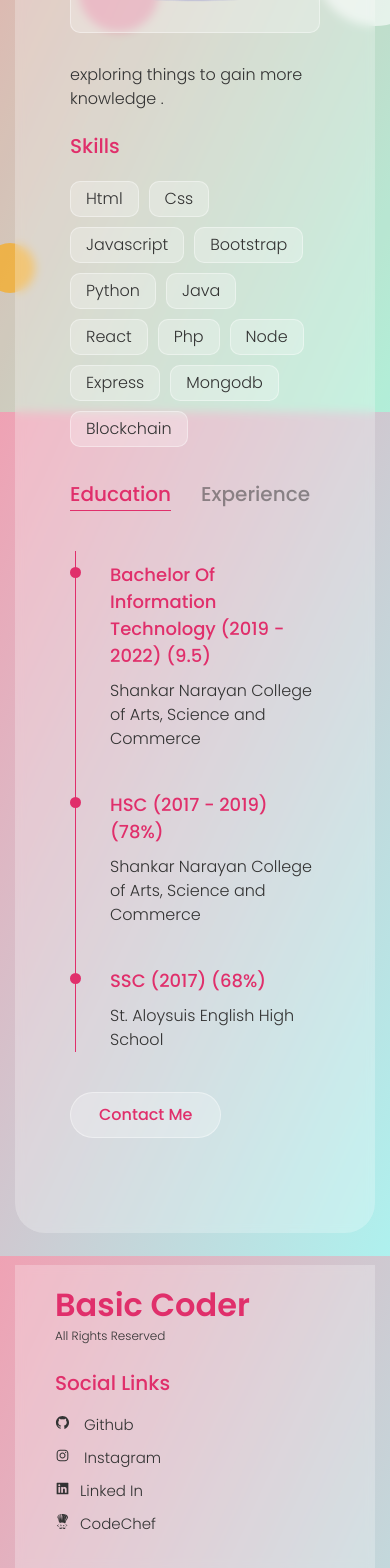
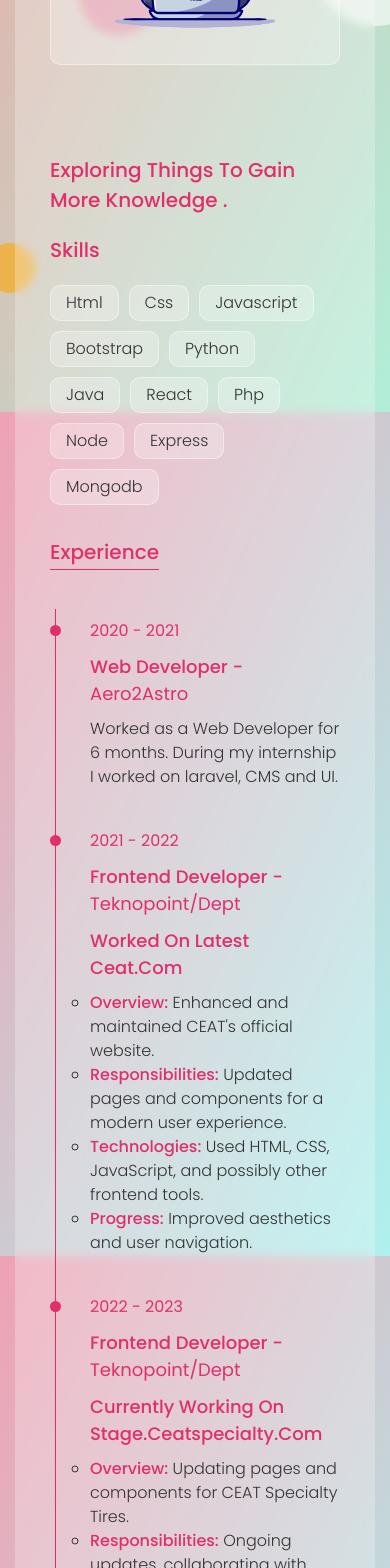
Before and after one commit to basic-coder/portfolio, a React (Create React App) app: page /about in a window 390 px wide. Shown: the part 432-2000 px from the top of the page. Built offline with nearby package versions, Linux system fonts and the light colour scheme.

Commit message:
portfolio updated

```diff
--- a/src/components/card/Card.jsx
+++ b/src/components/card/Card.jsx
@@ -15,8 +15,8 @@ const Card = ({title,image,des,frontend,backend,code,live}) => {
                         <h2>{title}</h2>
                         <p>{des}</p>
                         <div className='portfolio__buttons'>
-                            <a href={code}  target="_blank"><BiCodeAlt /><span>code</span></a>
-                            <a href={live}  target="_blank"><AiOutlineWifi/><span>live</span></a>
+                        {code ? <a href={code}  target="_blank" rel="noreferrer"><BiCodeAlt /><span>code</span></a> : null}
+                            <a href={live}  target="_blank" rel="noreferrer"><AiOutlineWifi/><span>live</span></a>
                         </div>
                     </div>
                 </div>
--- a/src/components/card/card.css
+++ b/src/components/card/card.css
@@ -92,3 +92,11 @@
     background-color: coral;
     color:  #fff;
 }
+
+@media(max-width:767px){
+
+.portfolio__card {
+    margin: 0 auto;
+}
+
+}
--- a/src/components/navbar/Navbar.jsx
+++ b/src/components/navbar/Navbar.jsx
@@ -1,4 +1,4 @@
-import React, { useState } from "react";
+import React, { useEffect, useState } from "react";
 import "./navbar.css";
 import {Link} from 'react-router-dom';
 import {BsFillSunFill,BsFillMoonFill} from 'react-icons/bs';
@@ -18,6 +18,11 @@ const Navbar = () => {
         setModeToggle(true)
     }
 
+    const toggleMenuFunc = (nav) => {
+      nav ? document.body.classList.add('no-scroll') : document.body.classList.remove('no-scroll')
+      setToggleMenu(nav)
+    }
+
   return (
     <div className="navbar">
       <div className="container">
@@ -35,7 +40,7 @@ const Navbar = () => {
               )
           }
           {!toggleMenu && (
-            <button type="button" onClick={()=> setToggleMenu(true)} className="nav-toggler">
+            <button type="button" onClick={() => toggleMenuFunc(true)} className="nav-toggler">
               <span></span>
             </button>
           ) }
@@ -43,27 +48,27 @@ const Navbar = () => {
         {toggleMenu && (
           <nav className="nav">
             <div className="nav-inner">
-            <button type="button" onClick={()=> setToggleMenu(false)} className="nav-toggler">
+            <button type="button" onClick={() => toggleMenuFunc(false)} className="nav-toggler">
               <span></span>
             </button>
               <ul>
                 <li>
-                  <Link to="/" onClick={()=> setToggleMenu(false)} className="nav-item">
+                  <Link to="/" onClick={() => toggleMenuFunc(false)} className="nav-item">
                     home
                   </Link>
                 </li>
                 <li>
-                  <Link to="/about" onClick={()=> setToggleMenu(false)} className="nav-item">
+                  <Link to="/about" onClick={() => toggleMenuFunc(false)} className="nav-item">
                     about
                   </Link>
                 </li>
                 <li>
-                  <Link to="/project" onClick={()=> setToggleMenu(false)} className="nav-item">
+                  <Link to="/project" onClick={() => toggleMenuFunc(false)} className="nav-item">
                     projects
                   </Link>
                 </li>
                 <li>
-                  <Link to="/contact" onClick={()=> setToggleMenu(false)} className="nav-item">
+                  <Link to="/contact" onClick={() => toggleMenuFunc(false)} className="nav-item">
                     contact
                   </Link>
                 </li>
--- a/src/components/navbar/navbar.css
+++ b/src/components/navbar/navbar.css
@@ -1,3 +1,7 @@
+body.no-scroll{
+    position: fixed;
+    width: 100%;
+}
 .navbar{
     position: absolute;
     left: 0;
@@ -17,7 +21,6 @@
     display: flex;
     align-items: center;
     justify-content: center;
-    margin: 0 15px;
     z-index: 1;
     color:   var(--main-color);
 }
@@ -55,7 +58,6 @@
     top: 0;
     height: 100%;
     width: 100%;
-    padding: 35px 15px;
 }
 .nav .nav-toggler{
     position: absolute;
@@ -75,15 +77,13 @@
 .navbar .nav .nav-toggler:hover span::after {
     width: 100%;
 }
-.navbar .nav-inner{
-    min-height: calc(100vh - 70px);
-    max-width: 1200px;
+.navbar .nav-inner {
+    min-height: calc(100vh);
     margin: auto;
     background-color: var(--white-alpha-25);
     border: 1px solid var(--white-alpha-40);
+    -webkit-backdrop-filter: var(--backdrop-filter-blur);
     backdrop-filter: var(--backdrop-filter-blur);
-    padding: 50px 0;
-    border-radius: 30px;
     display: flex;
     align-items: center;
     justify-content: center;
@@ -110,16 +110,31 @@
     width: 0%;
     background-color: var(--white-alpha-25);
     z-index: -1;
-    transition: width 0.5s ease;
+    transition: width 0.3s ease;
 }
 .navbar .nav-inner ul li a:hover::before{
     width: 100%;
+    transition: all .3s ease-in-out;
 }
 .navbar .nav-inner ul li a:hover{
     color: var(--main-color);
 }
 @media(max-width:767px){
     .navbar .nav-inner ul li a{
-        font-size: 35px;
+        font-size: 30px;
     }
+    .navbar .nav {
+        padding: 0;
+    }
+    .navbar .nav-inner {
+        border-radius: 0;
+        min-height: 100vh;
+    }
+
+    .nav .nav-toggler {
+        top: 8.5%;
+        right: 9%;
+    }
+
+
 }
--- a/src/containers/about/About.jsx
+++ b/src/containers/about/About.jsx
@@ -21,7 +21,7 @@ export const About = () => {
                     </div>
                 </div>
                 <div className="about-text">
-                    <p>exploring things to gain more knowledge .</p>
+                    <h3>Exploring things to gain more knowledge .</h3>
                     <h3>skills</h3>
                     <div className="skills">
                         <div className="skill-item">html</div>
@@ -35,41 +35,12 @@ export const About = () => {
                         <div className="skill-item">node</div>
                         <div className="skill-item">express</div>
                         <div className="skill-item">mongodb</div>
-                        <div className="skill-item">blockchain</div>
+                        {/* <div className="skill-item">blockchain</div> */}
                     </div>
                     <div className="about-tabs">
-                        {aboutTab ? (
-                            <>
-                            <button type='button' className='tab-item' onClick={()=>setAboutTab(false)} data-target="#education">education</button>
-                            <button type='button' className='tab-item active' onClick={()=>setAboutTab(true)} data-target="#experience">Experience</button>
-                            </>
-                        ) : (
-                            <>
-                            <button type='button' className='tab-item active' onClick={()=>setAboutTab(false)} data-target="#education">education</button>
-                            <button type='button' className='tab-item' onClick={()=>setAboutTab(true)} data-target="#experience">Experience</button>
-                            </>
-                        )
-                        }
+                        <button type='button' className='tab-item active' onClick={()=>setAboutTab(true)} data-target="#experience">Experience</button>
                     </div>
-                        {!aboutTab ? (
-                    <div className="tab-content" id='education'>
-                        <div className="timeline">
-                            <div className="timeline-item">
-                                <h4>Bachelor of Information technology (2019 - 2022) (9.5)</h4>
-                                <p>Shankar Narayan College of Arts, Science and Commerce</p>
-                            </div>
-                            <div className="timeline-item">
-                                <h4>HSC (2017 - 2019) (78%)</h4>
-                                <p>Shankar Narayan College of Arts, Science and Commerce</p>
-                            </div>
-                            <div className="timeline-item">
-                                <h4>SSC (2017) (68%)</h4>
-                                <p>St. Aloysuis English High School</p>
-                            </div>
-                        </div>
-                    </div>
-                        ):
-                            (
+
                     <div className="tab-content" id='experience'>
                         <div className="timeline">
                             <div className="timeline-item">
@@ -78,13 +49,31 @@ export const About = () => {
                                 <p>Worked as a Web Developer for 6 months. During my internship I worked on laravel, CMS and UI.</p>
                             </div>
                             <div className="timeline-item">
+                                <span className='date'>2021 - 2022</span>
+                                <h4>Frontend Developer - <span>Teknopoint/Dept</span></h4>
+                                <h4>Worked on latest <a href='https://ceat.com' target='_blank' rel="noreferrer">ceat.com</a></h4>
+                                <ul>
+                                    <li><span>Overview:</span>  Enhanced and maintained CEAT's official website.</li>
+                                    <li><span>Responsibilities:</span> Updated pages and components for a modern user experience.</li>
+                                    <li><span>Technologies:</span> Used HTML, CSS, JavaScript, and possibly other frontend tools.</li>
+                                    <li><span>Progress:</span> Improved aesthetics and user navigation.</li>
+                                </ul>
+                            </div>
+
+                            <div className="timeline-item">
                                 <span className='date'>2022 - 2023</span>
                                 <h4>Frontend Developer - <span>Teknopoint/Dept</span></h4>
-                                <p>Currently working on <a href='https://ceat.com'>ceat.com</a> updating the pages, components.</p>
-                            </div>
+                                <h4>Currently working on <a href='https://stage.ceatspecialty.com' target='_blank' rel="noreferrer">stage.ceatspecialty.com</a></h4>
+                                <ul>
+                                    <li><span>Overview:</span>  Updating pages and components for CEAT Specialty Tires.</li>
+                                     <li><span>Responsibilities:</span> Ongoing updates, collaborating with cross-functional teams.</li>
+                                      <li><span>Technologies:</span> Using frontend technologies, possibly introducing new tools.</li>
+                                      <li><span>Progress:</span> Testing phases completed, achieving key milestones.</li>
+                                </ul>
+                      </div>
                         </div>
                     </div>
-                            )}
+
 
                     <Link to="/contact" className='btn'>Contact Me</Link>
                 </div>
--- a/src/containers/about/about.css
+++ b/src/containers/about/about.css
@@ -125,12 +125,25 @@
     text-transform: capitalize;
     margin: 0 0 10px;
 }
+.about-text .timeline-item h4 a{
+    color: var(--main-color);
+}
 .about-text .timeline-item h4 span{
     font-weight: 400;
 }
 .about-text .btn{
     margin: 0 15px 15px 0;
 }
+
+.timeline-item ul{
+    list-style:circle;
+}
+
+.timeline-item ul span{
+   font-weight: 500;
+    color: var(--main-color);
+}
+
 @media (max-width:767px){
     .about-text,
     .about-img{
--- a/src/containers/contact/Contact.jsx
+++ b/src/containers/contact/Contact.jsx
@@ -74,7 +74,7 @@ const Contact = () => {
                         </div>
                         <div className="contact-info-item">
                             <h3>Phone</h3>
-                            <p>+91 00000 00000</p>
+                            <p>+91 81080 54243</p>
                         </div>
                         <div className="contact-info-item">
                             <h3>follow me</h3>
--- a/src/containers/contact/contact.css
+++ b/src/containers/contact/contact.css
@@ -2,6 +2,10 @@
 .contact-info{
     width: 50%;
     padding: 0 15px;
+}
+
+.contact-form .row{
+    row-gap: 10px;
 }
 .contact-form .input-group{
     width: 100%;
--- a/src/containers/home/home.css
+++ b/src/containers/home/home.css
@@ -18,6 +18,7 @@
     font-weight: 300;
     margin: 0 0 30px ;
 }
+
 .home-text .btn{
     margin: 15px 15px 15px 0;
 }
@@ -48,6 +49,7 @@
     }
     .home-img .img-box{
         max-width: 300px;
+        margin-top: 50px;
     }
     .home-text .btn{
         margin: 15px 7px 15px;
@@ -55,8 +57,6 @@
 }
 @media(max-width:767px){
 
-}
-@media(max-width:575){
     .home-text h1{
         font-size: 30px;
     }
--- a/src/containers/project/Project.jsx
+++ b/src/containers/project/Project.jsx
@@ -29,8 +29,7 @@ const cards = [
         head: 'Taxi Website',
         des: 'Taxi Website was one of my current freelance work. It is completely UI related work.',
         frontend: 'React',
-        live: 'https://taxi-seven.vercel.app/',
-        code: '#',
+        live: 'https://whitecabs.ca/',
     },
 ]
 
@@ -42,13 +41,13 @@ const Project = () => {
            <div className="container">
                <div className="row">
                    <div className="section-title">
-                       <h2>Projects</h2>
+                       <h2>Personal / Freelance Projects</h2>
                    </div>
                </div>
                <div className="row">
                { cards.map((card)=>(
 
-                   <Card key={card.head} close={()=>setCardToggle(false)} image={card.img} title={card.head} des={card.des} frontend={card.frontend} backend={card.backend} code={card.code} live={card.live} />
+                   <Card key={card.head} close={()=>setCardToggle(false)} image={card.img} title={card.head} des={card.des} frontend={card.frontend} backend={card.backend} code={card?.code} live={card.live} />
                    ))
                 }
                </div>
--- a/src/index.css
+++ b/src/index.css
@@ -166,6 +166,7 @@ img{
 .row{
   display: flex;
   flex-wrap: wrap;
+  row-gap: 40px;
 }
 .align-items-center{
   align-items: center;
@@ -246,6 +247,10 @@ button{
 }
 @media (max-width:575px){
   .section-title h2{
-    font-size: 35px;
+    font-size: 30px;
+  }
+
+  .container {
+    padding: 0 20px;
   }
 }
```
